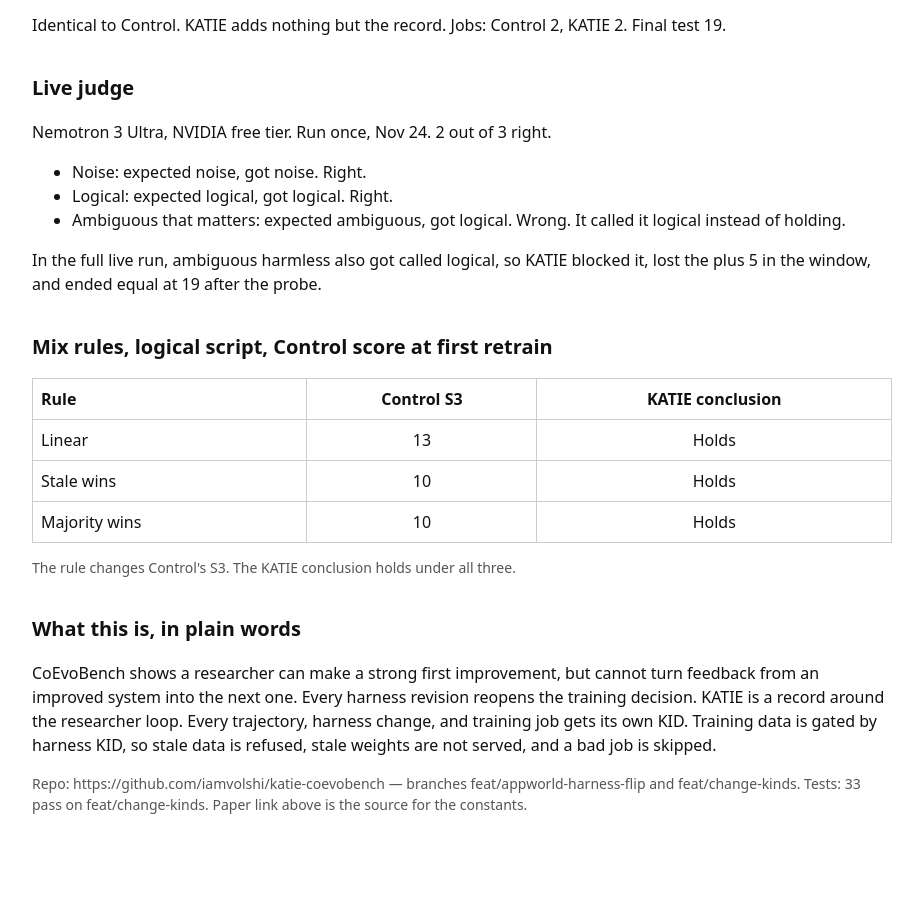
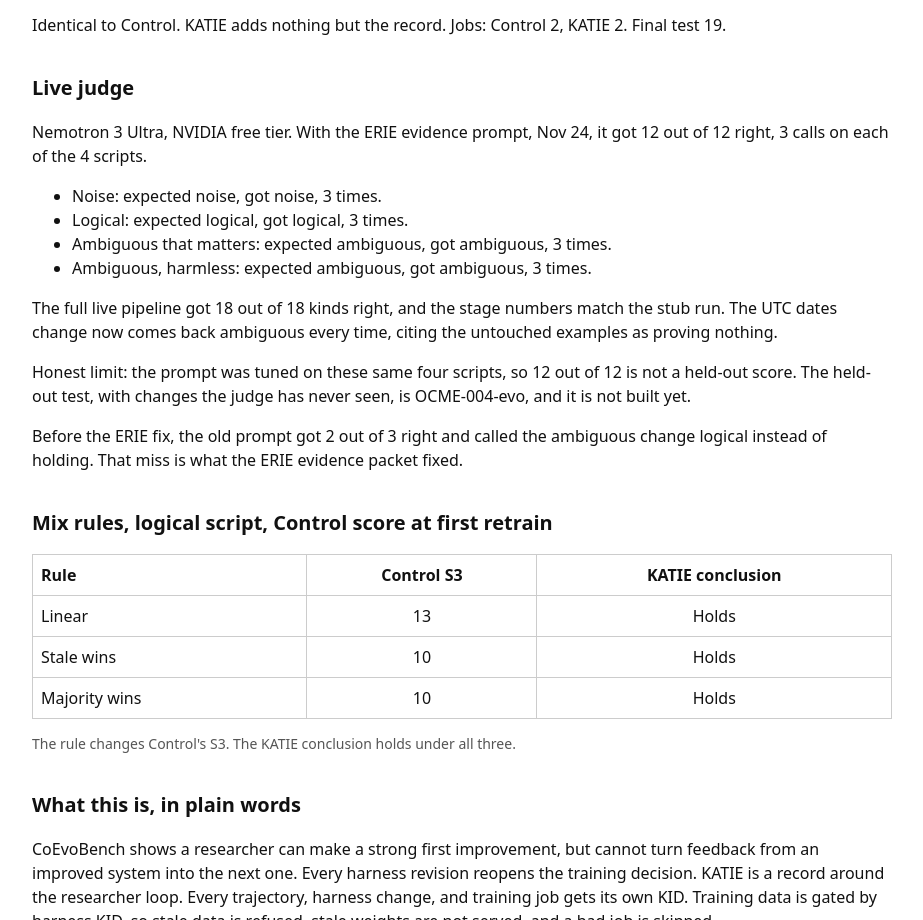
Before and after one commit to iamvolshi/katie-coevobench, a plain HTML site: page docs/index.html in a window 1280 px wide. Shown: the part 855-1775 px from the top of the page, without its empty margins (178-1101 px from the left). Before the commit the page ends 1710 px from the top, so only its background shows below. Drawn offline with Linux system fonts and the light colour scheme.

Commit message:
Demo page: live judge now 12 of 12 with ERIE evidence, with held-out caveat

```diff
--- a/docs/index.html
+++ b/docs/index.html
@@ -47,13 +47,16 @@ th:first-child, td:first-child { text-align: left; }
 <p id="script-result"></p>
 
 <h2>Live judge</h2>
-<p>Nemotron 3 Ultra, NVIDIA free tier. Run once, Nov 24. 2 out of 3 right.</p>
+<p>Nemotron 3 Ultra, NVIDIA free tier. With the ERIE evidence prompt, Nov 24, it got 12 out of 12 right, 3 calls on each of the 4 scripts.</p>
 <ul>
-<li>Noise: expected noise, got noise. Right.</li>
-<li>Logical: expected logical, got logical. Right.</li>
-<li>Ambiguous that matters: expected ambiguous, got logical. Wrong. It called it logical instead of holding.</li>
+<li>Noise: expected noise, got noise, 3 times.</li>
+<li>Logical: expected logical, got logical, 3 times.</li>
+<li>Ambiguous that matters: expected ambiguous, got ambiguous, 3 times.</li>
+<li>Ambiguous, harmless: expected ambiguous, got ambiguous, 3 times.</li>
 </ul>
-<p>In the full live run, ambiguous harmless also got called logical, so KATIE blocked it, lost the plus 5 in the window, and ended equal at 19 after the probe.</p>
+<p>The full live pipeline got 18 out of 18 kinds right, and the stage numbers match the stub run. The UTC dates change now comes back ambiguous every time, citing the untouched examples as proving nothing.</p>
+<p>Honest limit: the prompt was tuned on these same four scripts, so 12 out of 12 is not a held-out score. The held-out test, with changes the judge has never seen, is OCME-004-evo, and it is not built yet.</p>
+<p>Before the ERIE fix, the old prompt got 2 out of 3 right and called the ambiguous change logical instead of holding. That miss is what the ERIE evidence packet fixed.</p>
 
 <h2>Mix rules, logical script, Control score at first retrain</h2>
 <table>
```
